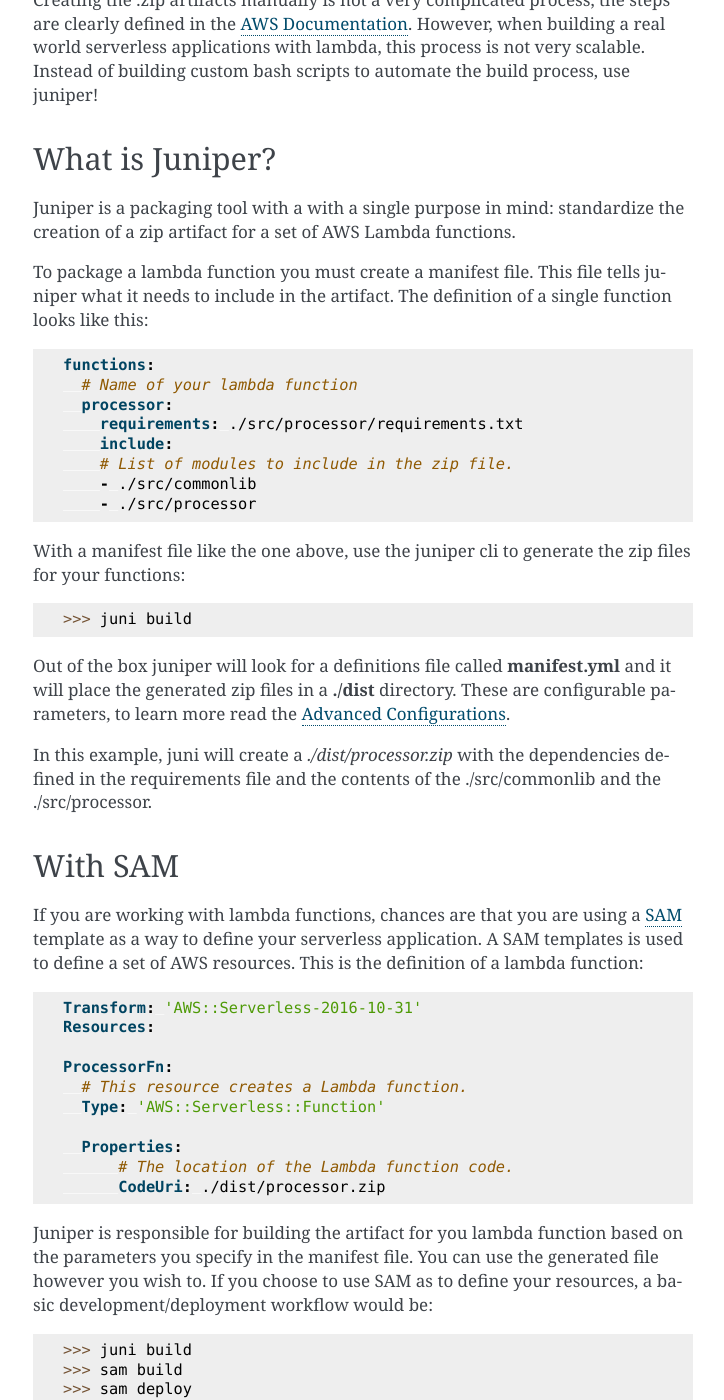
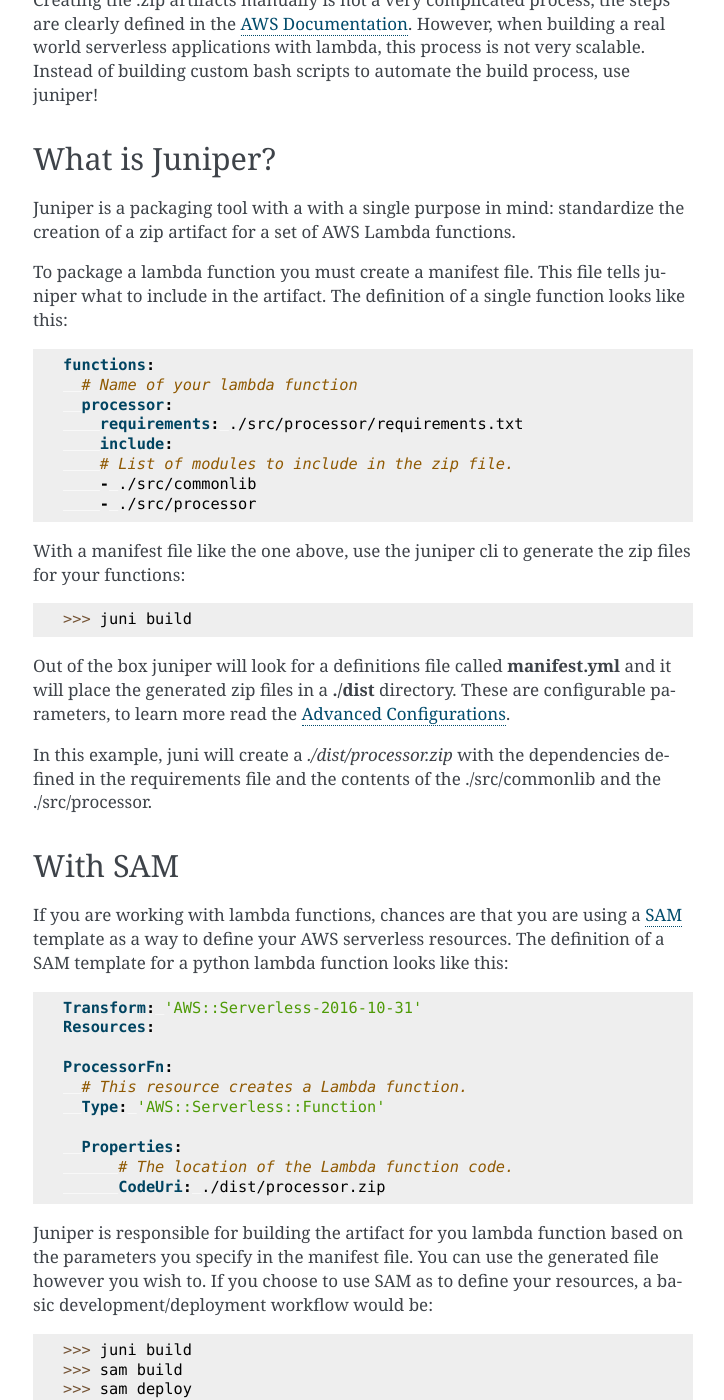
Before and after one commit to eabglobal/juniper, a Sphinx documentation site: the page built from docs/index.rst, in a window 1280 px wide and 1400 px high, scrolled down 420 px. Shown: the whole window, without its empty margins (387-1111 px from the left). Built offline with Sphinx 7.4.7, drawn with Linux system fonts in a browser that asks for light colours.

Commit message:
Minor edits

```diff
--- a/docs/index.rst
+++ b/docs/index.rst
@@ -30,8 +30,7 @@ Juniper is a packaging tool with a with a single purpose in mind: standardize
 the creation of a zip artifact for a set of AWS Lambda functions.
 
 To package a lambda function you must create a manifest file. This file tells juniper
-what it needs to include in the artifact. The definition of a single function looks
-like this:
+what to include in the artifact. The definition of a single function looks like this:
 
 .. code:: yaml
 
@@ -60,8 +59,8 @@ With SAM
 ********
 
 If you are working with lambda functions, chances are that you are using a `SAM`_
-template as a way to define your serverless application. A SAM templates is used
-to define a set of AWS resources. This is the definition of a lambda function:
+template as a way to define your AWS serverless resources. The definition of
+a SAM template for a python lambda function looks like this:
 
 .. code:: yaml
 
```
